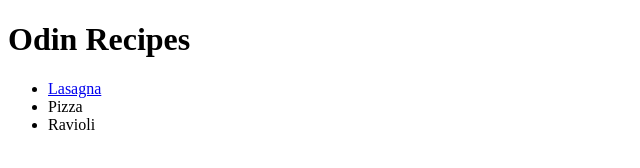
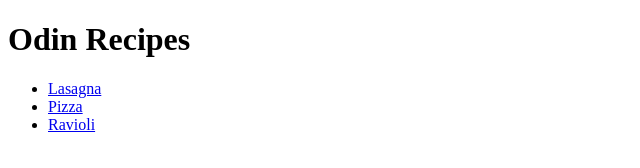
Before and after one commit to Tomrise05/odin-recipes, a plain HTML site: page index.html in a window 1280 px wide. Shown: the full height of the page, 0-640 px from the left. Drawn offline with Linux system fonts and the light colour scheme.

Commit message:
Error fixed

```diff
--- a/index.html
+++ b/index.html
@@ -9,8 +9,8 @@
   <h1>Odin Recipes</h1>
   <ul>
     <li><a href="/recipies/lasagna.html">Lasagna</a></li>
-    <li><a href="/recipies/pizza.html"></a>Pizza</li>
-    <li><a href="/recipies/ravioli.html"></a>Ravioli</li>
+    <li><a href="/recipies/pizza.html">Pizza</a></li>
+    <li><a href="/recipies/ravioli.html">Ravioli</a></li>
   </ul>
 </body>
 </html>
```
